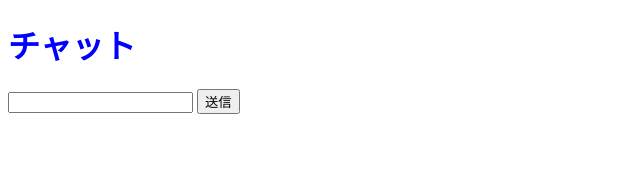
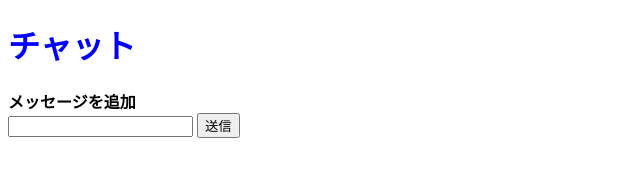
Before and after one commit to 10chite/chat-app, a website: page template.html in a window 1280 px wide. Shown: the whole page, without its empty margins (0-640 px from the left). Drawn offline with Linux system fonts and the light colour scheme.

Commit message:
「メッセージを追加」表示されてくれ！

```diff
--- a/template.html
+++ b/template.html
@@ -10,6 +10,7 @@
     <ul>
       <!-- posts -->
     </ul>
+    <b>メッセージを追加</b>
     <form action="/send" method="post">
       <input id="message-input" type="text" name="message" />
       <button type="submit">送信</button>
```
